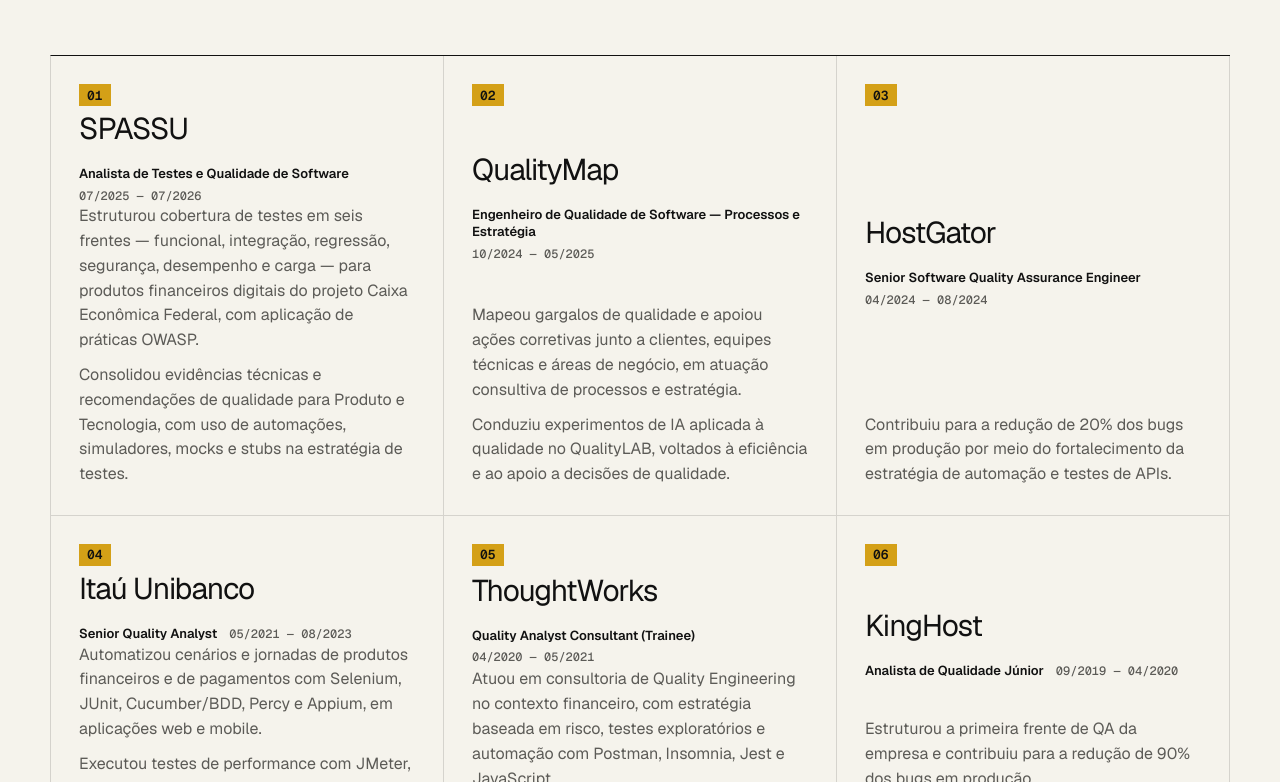
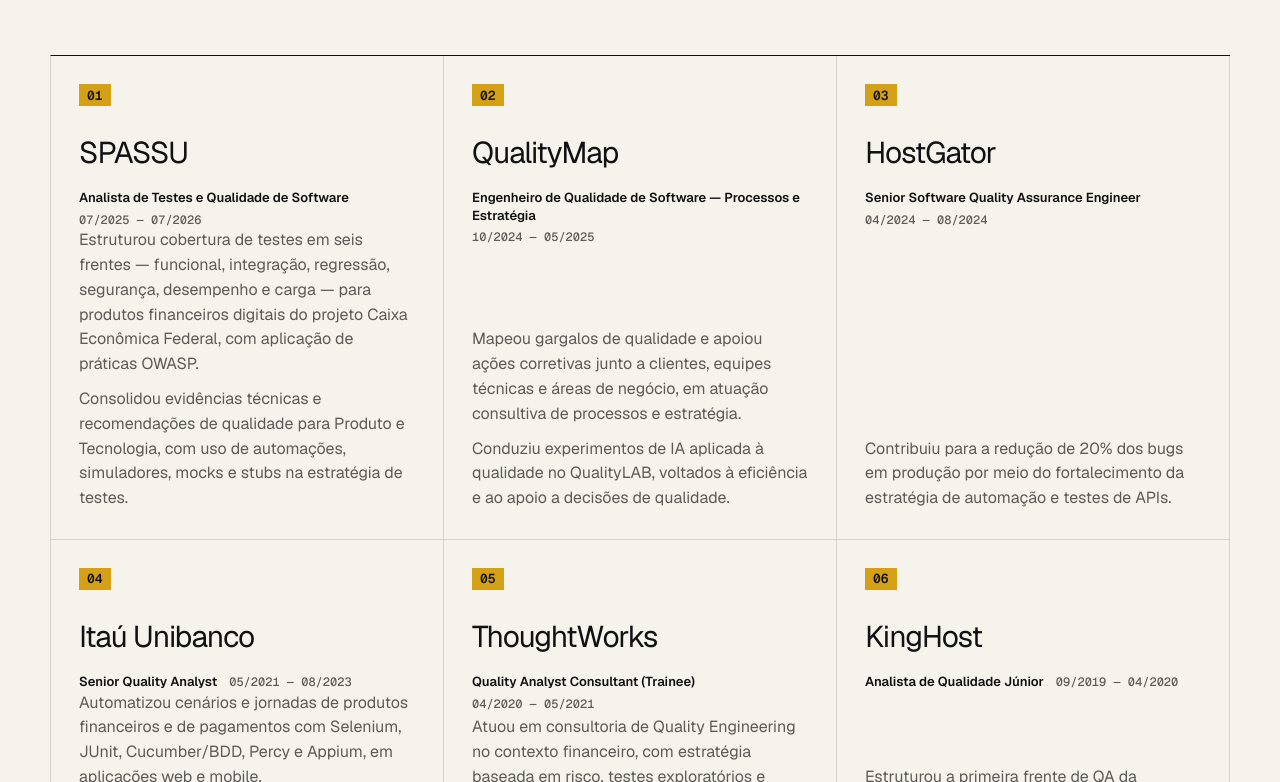
Before and after one commit to jonasqasoftware/jonas-davila-portfolio, a Next.js app: page / in a window 1280 px wide. Shown: the part 1018-1800 px from the top of the page. Built offline with nearby package versions, Linux system fonts and the light colour scheme.

Commit message:
fix: alinhar títulos dos cards (#13)

```diff
--- a/app/globals.css
+++ b/app/globals.css
@@ -114,6 +114,10 @@
 .expertise-grid{display:grid;grid-template-columns:repeat(3,1fr);border-top:var(--border-w) solid var(--ink);border-left:var(--border-w) solid var(--hairline)}
 .expertise-card{min-height:280px;padding:28px;border-right:var(--border-w) solid var(--hairline);border-bottom:var(--border-w) solid var(--hairline);display:flex;flex-direction:column}
 .expertise-card h3{font-size:var(--text-2xl);letter-spacing:-.035em;margin:auto 0 14px}
+#experiencia .expertise-card h3,
+#competencias .expertise-card h3 {
+  margin-top: var(--space-3);
+}
 .expertise-card p{color:var(--muted);line-height:1.55;margin:0}
 .expertise-card ul{margin:auto 0 0;padding:0;list-style:none;display:grid;gap:10px}
 .expertise-card li{color:var(--muted);line-height:1.55}
```
